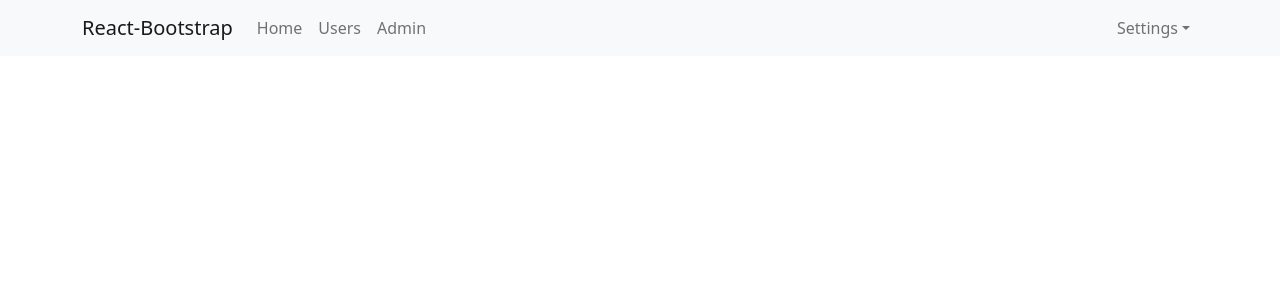
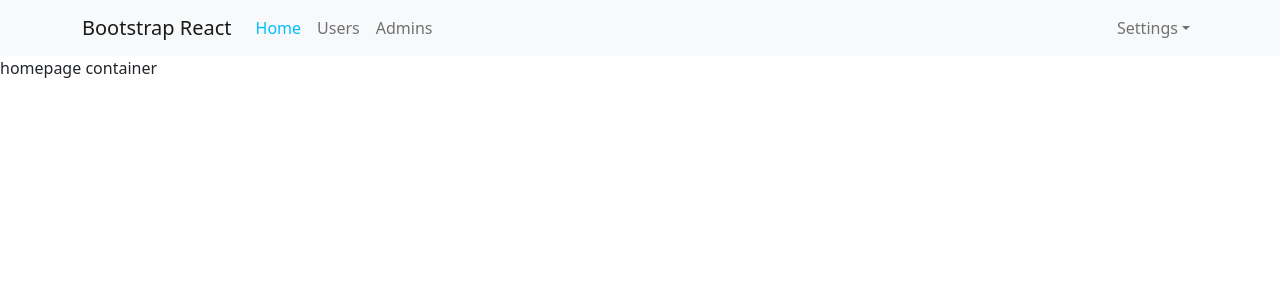
Before and after one commit to vtthoapl/test-demo-react, a React (Create React App) app: page / in a window 1280 px wide. Shown: the top 300 px of the page. Built offline with nearby package versions, Linux system fonts and the light colour scheme.

Commit message:
nested route, active link

```diff
--- a/src/App.js
+++ b/src/App.js
@@ -1,14 +1,21 @@
-
 import './App.scss';
 import Header from './components/Header/Header';
+import { Outlet } from 'react-router-dom';
 
 const App = () => {
   return (
-    <div className='app-container'>
-      <Header/>
-
+    <div className="app-container">
+      <div className="header-container">
+        <Header />
+      </div>
+      <div className="main-container">
+        <div className="sidenav-container"></div>
+        <div className="app-content">
+          <Outlet/>
+        </div>
+      </div>
     </div>
-  )
-}
+  );
+};
 
 export default App;
--- a/src/App.scss
+++ b/src/App.scss
@@ -1,10 +1,24 @@
-
+$activeColor: #00bfff;
 body {
   padding: 0;
- margin: 0;
+  margin: 0;
   font-family: -apple-system, BlinkMacSystemFont, 'Segoe UI', 'Roboto', 'Oxygen',
     'Ubuntu', 'Cantarell', 'Fira Sans', 'Droid Sans', 'Helvetica Neue',
     sans-serif;
   -webkit-font-smoothing: antialiased;
   -moz-osx-font-smoothing: grayscale;
 }
+
+.app-container {
+  .header-container {
+    .navbar-expand-lg {
+    }
+    .navbar-nav {
+      .nav-link {
+        &.active {
+          color: $activeColor
+        }
+      }
+    }
+  }
+}
--- /dev/null
+++ b/src/components/Admin/Admin.js
@@ -0,0 +1,5 @@
+const Admin = (props) => {
+    return(
+    <div>Admin component</div>)
+  };
+  export default Admin
--- a/src/components/Header/Header.js
+++ b/src/components/Header/Header.js
@@ -2,24 +2,26 @@
 import Nav from 'react-bootstrap/Nav';
 import Navbar from 'react-bootstrap/Navbar';
 import NavDropdown from 'react-bootstrap/NavDropdown';
+import { NavLink } from 'react-router-dom';
 
 const Header = () => {
   return (
     <Navbar bg="light" expand="lg">
       <Container>
-        <Navbar.Brand href="#home">React-Bootstrap</Navbar.Brand>
+        {/* <Navbar.Brand href="#home">React-Bootstrap</Navbar.Brand> */}
+        <NavLink to="/" className='navbar-brand'>Bootstrap React</NavLink>
         <Navbar.Toggle aria-controls="basic-navbar-nav" />
         <Navbar.Collapse id="basic-navbar-nav">
           <Nav className="me-auto">
-            <Nav.Link href="#home">Home</Nav.Link>
-            <Nav.Link href="#link">Users</Nav.Link>
-            <Nav.Link href="#link">Admin</Nav.Link>
+          <NavLink to="/" className='nav-link'>Home</NavLink>
+          <NavLink to="users" className='nav-link'>Users</NavLink>
+          <NavLink to="admins" className='nav-link'>Admins</NavLink>
           </Nav>
           <Nav>
             <NavDropdown title="Settings" id="basic-nav-dropdown">
-              <NavDropdown.Item href="#action/3.1">Log-in</NavDropdown.Item>
-              <NavDropdown.Item href="#action/3.2">Log-out</NavDropdown.Item>
-              <NavDropdown.Item href="#action/3.3">Profile</NavDropdown.Item>
+              <NavDropdown.Item >Log-in</NavDropdown.Item>
+              <NavDropdown.Item >Log-out</NavDropdown.Item>
+              <NavDropdown.Item >Profile</NavDropdown.Item>
               <NavDropdown.Divider />
             </NavDropdown>
           </Nav>
--- /dev/null
+++ b/src/components/Home/HomePage.js
@@ -0,0 +1,4 @@
+const HomePage = (props) => {
+  return <div className="homepage-container">homepage container</div>;
+};
+export default HomePage;
--- /dev/null
+++ b/src/components/User/User.js
@@ -0,0 +1,4 @@
+const User = (props) => {
+  return <div>user component</div>;
+};
+export default User;
--- a/src/index.js
+++ b/src/index.js
@@ -5,12 +5,24 @@
 import { Provider } from 'react-redux';
 import store from './redux/store';
 import 'bootstrap/dist/css/bootstrap.min.css';
+import { BrowserRouter, Routes, Route } from 'react-router-dom';
+import User from './components/User/User';
+import Admin from './components/Admin/Admin';
+import HomePage from './components/Home/HomePage';
 const root = ReactDOM.createRoot(document.getElementById('root'));
 root.render(
   <Provider store={store}>
-   {/*  <React.StrictMode> */}
-      <App />
-   {/*  </React.StrictMode> */}
+    {/*  <React.StrictMode> */}
+    <BrowserRouter>
+      <Routes>
+        <Route path="/" element={<App />}>
+          <Route index element={<HomePage />} />
+          <Route path="users" element={<User />} />
+          <Route path="admins" element={<Admin />} />
+        </Route>
+      </Routes>
+    </BrowserRouter>
+    {/*  </React.StrictMode> */}
   </Provider>
 );
 
```
Also changed, not shown: 1 other file (tests, documents, lock files or other folders).
